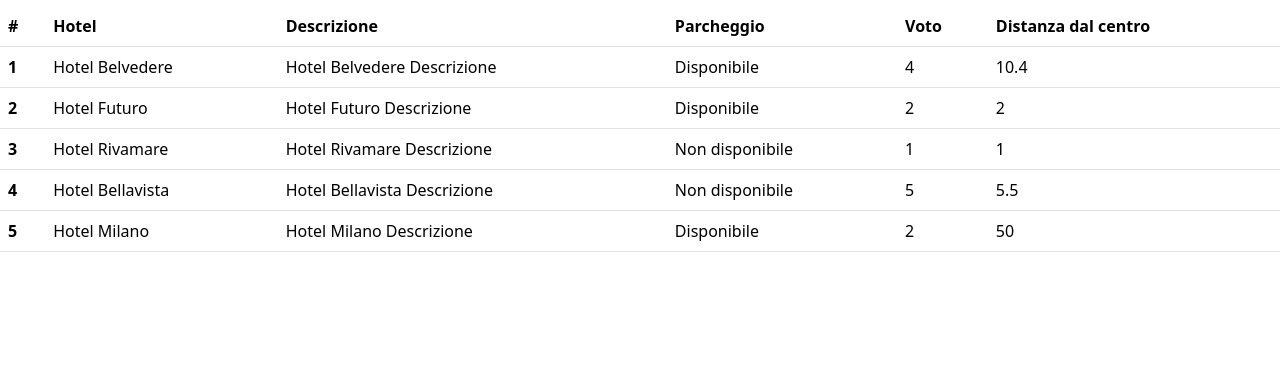
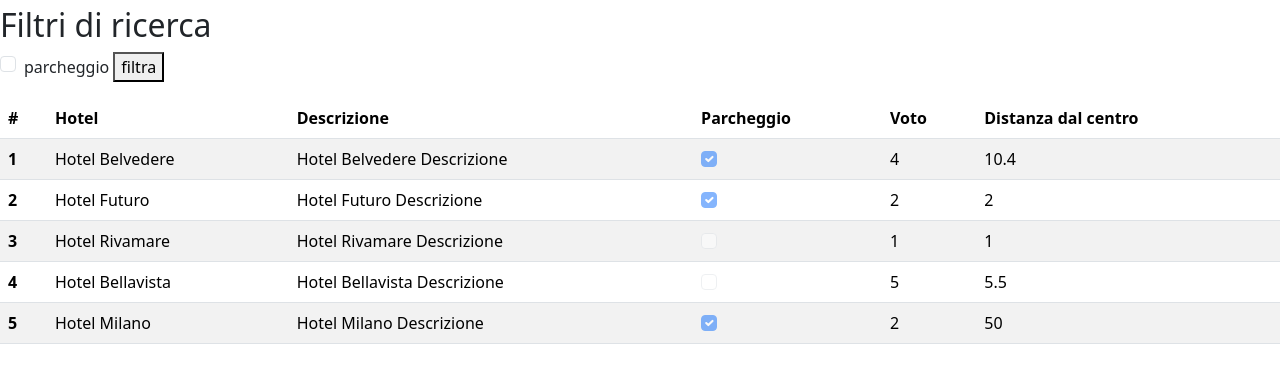
Before and after one commit to massimilianosabatino/php-hotel, a PHP site: page / in a window 1280 px wide. Shown: the part 50-433 px from the top of the page. Run offline with PHP 8.4, Linux system fonts and the light colour scheme.

Commit message:
add: filter if has parking

```diff
--- a/index.php
+++ b/index.php
@@ -40,6 +40,14 @@
 
     ];
 
+    $park_check = $_GET['park-filter'] ?? 'off';
+
+    //Controlla se un filtro è stato applicato e restituisce un nuovo array
+    if($park_check === 'on'){
+        $hotels = array_filter($hotels, function($v, $k) {
+            return $k == $k && $v == $v['parking'];
+        }, ARRAY_FILTER_USE_BOTH);
+    };
 ?>
 <!DOCTYPE html>
 <html lang="it">
@@ -55,10 +63,25 @@
         <h1>Hotels list</h1>
     </header>
     <main>
-        <table class="table">
+        <section>
+            <div>
+                <!-- Filtri -->
+                <form action="" method="get">
+                    <h2>Filtri di ricerca</h2>
+                    <div class="mb-3 form-check">
+                        <input type="checkbox" class="form-check-input" id="park" name="park-filter">
+                        <label class="form-check-label" for="park">parcheggio</label>
+                        <button type="submit">filtra</button>
+                    </div>
+                </form>
+                <!-- /Filtri -->
+            </div>
+        </section>
+        <section>
+            <table class="table table-striped">
                 <thead>
                     <!-- Intestazione -->
-                <tr>
+                    <tr class="align-middle">
                         <th scope="col">#</th>
                         <th scope="col">Hotel</th>
                         <th scope="col">Descrizione</th>
@@ -69,28 +92,31 @@
                     <!-- /Intestazione -->
                 </thead>
                 <tbody>
-                <!-- Singola riga -->
-                <!-- Ciclo array -->
+                    <!-- Singola riga ciclata-->
                     <?php foreach ($hotels as $key => $hotel): ?>
                     <tr>
                         <th scope="row"><?php echo $key + 1?></th>
                         <td><?php echo $hotel['name'] ?></td>
                         <td><?php echo $hotel['description'] ?></td>
                         <!-- Controllo disponibilità parcheggio -->
+                        <td>
+                            <!-- <div class="form-check"> -->
                                 <?php if($hotel['parking'] === true): ?>
-                    <td>Disponibile</td>
+                                    <input class="form-check-input" type="checkbox" value="" id="flexCheckDefault" checked disabled>
                                 <?php else: ?>
-                    <td>Non disponibile</td>
+                                    <input class="form-check-input" type="checkbox" value="" id="flexCheckDefault" disabled>
                                 <?php endif; ?>
+                            <!-- </div> -->
+                        </td>
                         <!-- /Controllo disponibilità parcheggio -->
                         <td><?php echo $hotel['vote'] ?></td>
                         <td><?php echo $hotel['distance_to_center'] ?></td>
                     </tr>
                     <?php endforeach; ?>
-                <!-- /Ciclo array -->
-                <!-- /Singola riga -->
+                    <!-- /Singola riga ciclata -->
                 </tbody>
             </table>
+        </section>
     </main>
 <script src="https://cdn.jsdelivr.net/npm/bootstrap@5.3.0-alpha3/dist/js/bootstrap.bundle.min.js" integrity="sha384-ENjdO4Dr2bkBIFxQpeoTz1HIcje39Wm4jDKdf19U8gI4ddQ3GYNS7NTKfAdVQSZe" crossorigin="anonymous"></script>
 </body>
```
Lines whose indentation alone changed are shown as unchanged.
